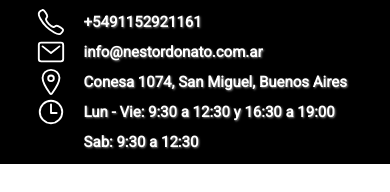
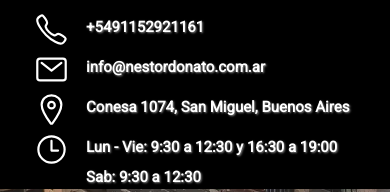
Before and after one commit to LucasEzequielDonato/NestorDonato, a website: page index.html in a window 390 px wide. Shown: the part 1387-1579 px from the top of the page. Before the commit the page ends 1551 px from the top, so only its background shows below. Drawn offline with nearby package versions, Linux system fonts and the light colour scheme.

Commit message:
Se agrega el package y package-lock, se separa los links del footer para mejorar el SEO

```diff
--- a/scss/base/_mediaQuery.scss
+++ b/scss/base/_mediaQuery.scss
@@ -409,7 +409,7 @@
   }
   .iconosIndex {
     display: block;
-    height: 30px;
+    height: 35px;
   }
 }
 @media only screen and (min-width: 600px) {
--- a/scss/componentes/_footer.scss
+++ b/scss/componentes/_footer.scss
@@ -3,6 +3,7 @@
 .iconosIndex {
   display: block;
   height: 20%;
+  margin: 5px 0;
 }
 /* Finaliza multimedia */
 footer {
@@ -28,6 +29,7 @@ footer {
       font-weight: 600;
       text-shadow: 1px 1px 2px grey;
       height: 20%;
+      margin: 5px 0;
       text-decoration: none;
       @extend %block;
       transition: all 0.25s;
@@ -44,7 +46,7 @@ footer {
       text-shadow: 1px 1px 2px grey;
       height: 20%;
       width: 270px;
-      margin-bottom: 0;
+      margin: 5px 0;
       transition: all 0.25s;
       &:hover {
         color: blue;
```
Also changed, not shown: package.json (added, +23 -0 lines), css/style.css, 3 other files.
